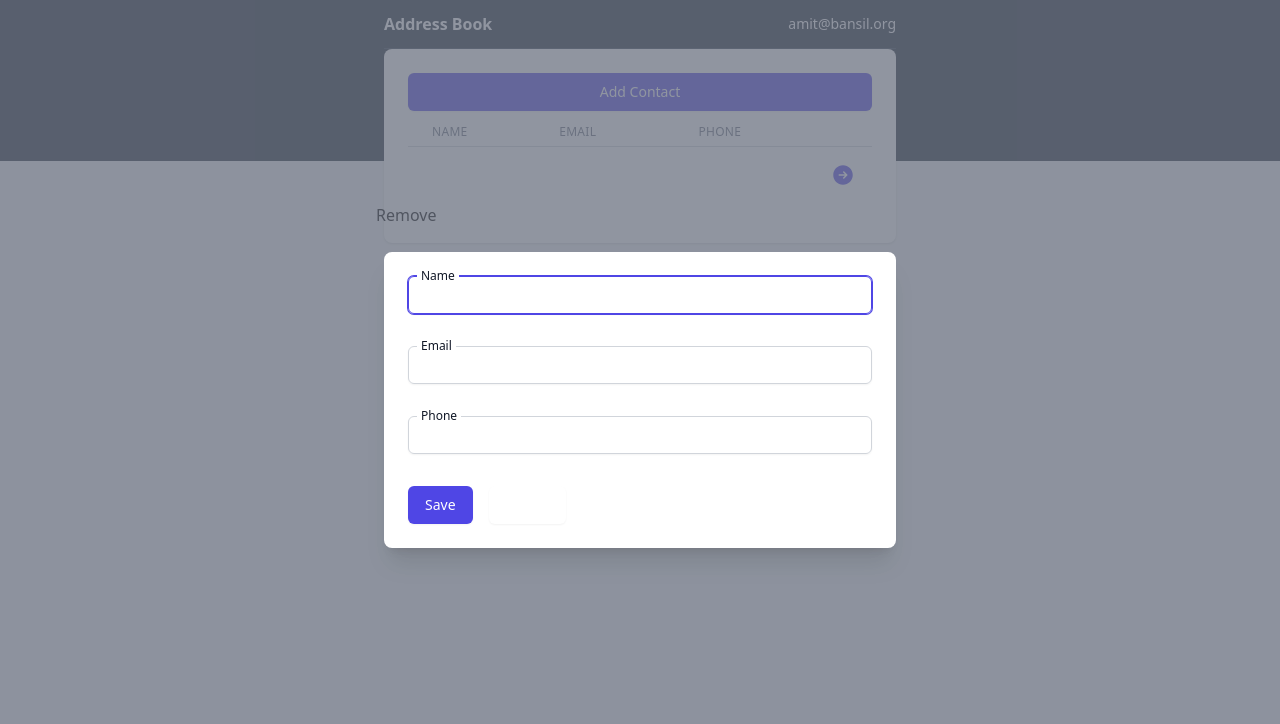
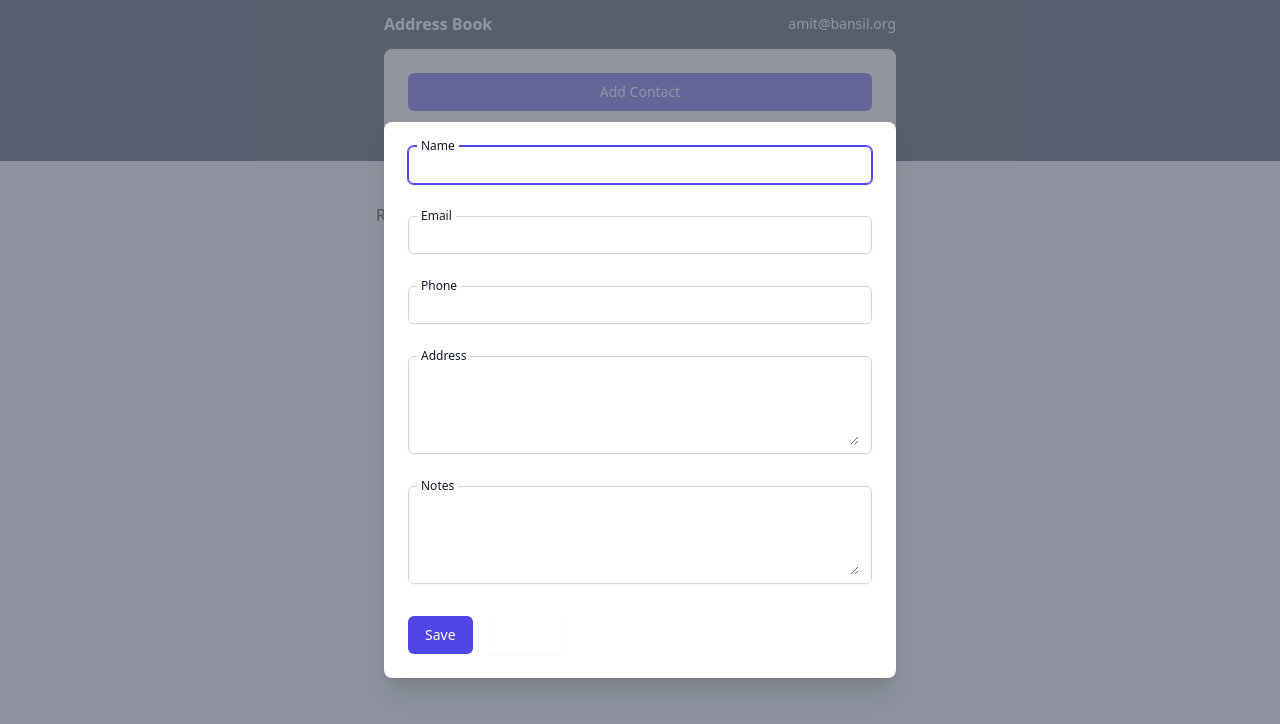
Before and after one commit to amit-bansil/address-book, a Next.js app: page / in a window 1280 px wide. Both pictures are taken after a click on the button "Add Contact". Shown: the top 724 px of the page. Built offline with nearby package versions, Linux system fonts and the light colour scheme; a web font is replaced by a local one.

Commit message:
add address and notes fields

```diff
--- a/pages/index.tsx
+++ b/pages/index.tsx
@@ -56,6 +56,8 @@ function SelectedPersonModal({ addressBook, setAddressBook }: ContentProps) {
   const nameRef = useRef<HTMLInputElement>();
   const emailRef = useRef<HTMLInputElement>();
   const phoneRef = useRef<HTMLInputElement>();
+  const addressRef = useRef<HTMLInputElement>();
+  const notesRef = useRef<HTMLInputElement>();
 
   function close() {
     setAddressBook((addressBook) => {
@@ -70,6 +72,8 @@ function SelectedPersonModal({ addressBook, setAddressBook }: ContentProps) {
       addressBook.selectedPerson!.name = nameRef.current!.value;
       addressBook.selectedPerson!.email = emailRef.current!.value;
       addressBook.selectedPerson!.phone = phoneRef.current!.value;
+      addressBook.selectedPerson!.address = addressRef.current!.value;
+      addressBook.selectedPerson!.notes = notesRef.current!.value;
       return addressBook;
     });
     close();
@@ -102,6 +106,24 @@ function SelectedPersonModal({ addressBook, setAddressBook }: ContentProps) {
               {...props}
               type="tel"
               defaultValue={addressBook.selectedPerson!.phone}
+            />
+          )}
+        </FormGroup>
+        <FormGroup label="Address" id="address" ref={addressRef}>
+          {(props) => (
+            <textarea
+              rows={4}
+              {...props}
+              defaultValue={addressBook.selectedPerson!.address}
+            />
+          )}
+        </FormGroup>
+        <FormGroup label="Notes" id="notes" ref={notesRef}>
+          {(props) => (
+            <textarea
+              rows={4}
+              {...props}
+              defaultValue={addressBook.selectedPerson!.notes}
             />
           )}
         </FormGroup>
```
